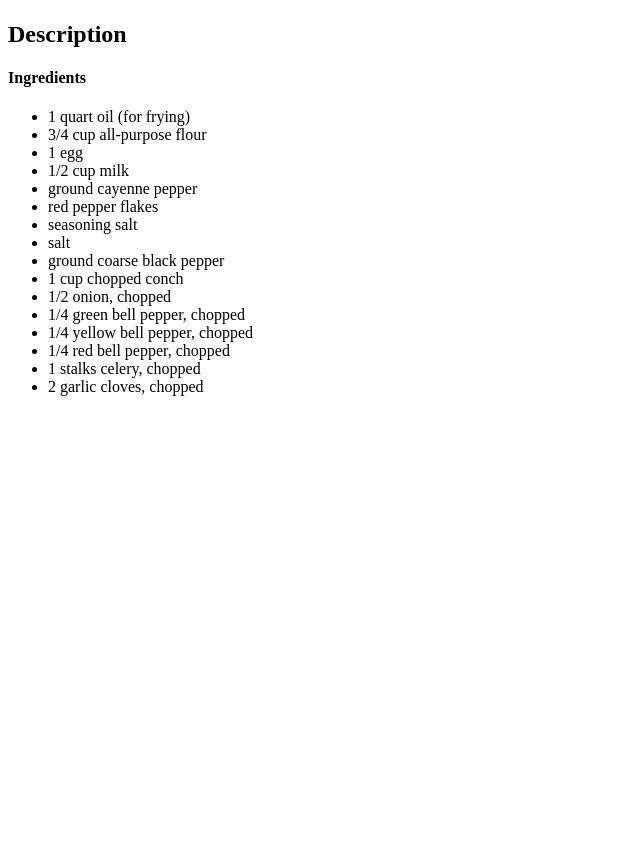
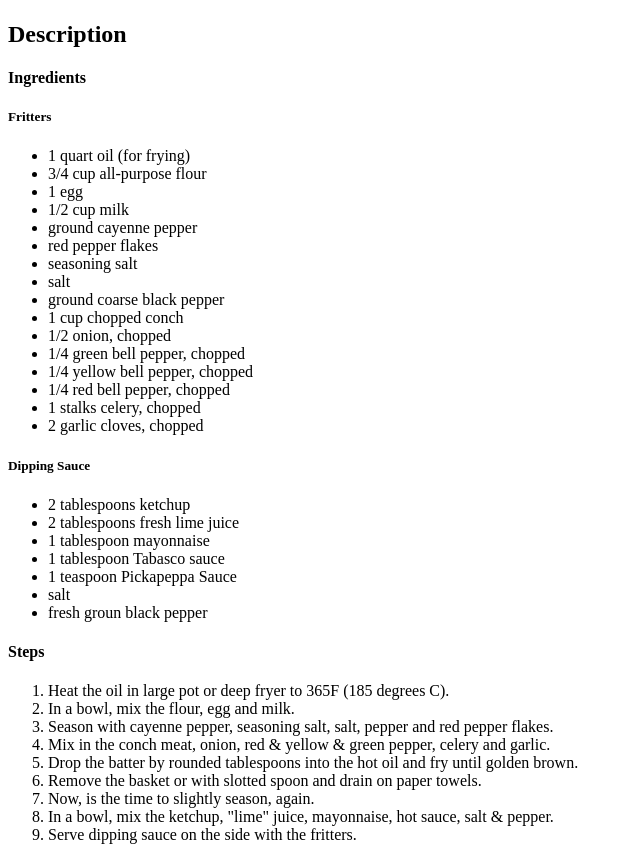
Before and after one commit to cynflower/odin-recipes, a plain HTML site: page recipes/conch-fritters.html in a window 1280 px wide. Shown: the part 286-1146 px from the top of the page, without its empty margins (0-640 px from the left). Before the commit the page ends 800 px from the top, so only its background shows below. Drawn offline with Linux system fonts and the light colour scheme.

Commit message:
Added recipe steps

```diff
--- a/recipes/conch-fritters.html
+++ b/recipes/conch-fritters.html
@@ -11,6 +11,7 @@
     <img src="../images/conchfritters.jpg">
     <h2>Description</h2>
     <h4>Ingredients</h4>
+    <h5>Fritters</h5>
     <ul>
         <li>1 quart oil (for frying)</li>
         <li>3/4 cup all-purpose flour</li>
@@ -29,6 +30,28 @@
         <li>1 stalks celery, chopped</li>
         <li>2 garlic cloves, chopped</li>
     </ul>
+    <h5>Dipping Sauce</h5>
+    <ul>
+        <li>2 tablespoons ketchup</li>
+        <li>2 tablespoons fresh lime juice</li>
+        <li>1 tablespoon mayonnaise</li>
+        <li>1 tablespoon Tabasco sauce</li>
+        <li>1 teaspoon Pickapeppa Sauce</li>
+        <li>salt</li>
+        <li>fresh groun black pepper</li>
+    </ul>
+    <h4>Steps</h4>
+    <ol>
+        <li>Heat the oil in large pot or deep fryer to 365F (185 degrees C).</li>
+        <li>In a bowl, mix the flour, egg and milk.</li>
+        <li>Season with cayenne pepper, seasoning salt, salt, pepper and red pepper flakes.</li>
+        <li>Mix in the conch meat, onion, red & yellow & green pepper, celery and garlic.</li>
+        <li>Drop the batter by rounded tablespoons into the hot oil and fry until golden brown.</li>
+        <li>Remove the basket or with slotted spoon and drain on paper towels.</li>
+        <li>Now, is the time to slightly season, again.</li>
+        <li>In a bowl, mix the ketchup, "lime" juice, mayonnaise, hot sauce, salt & pepper.</li>
+        <li>Serve dipping sauce on the side with the fritters.</li>
+    </ol>
 </body>
 
 
```
